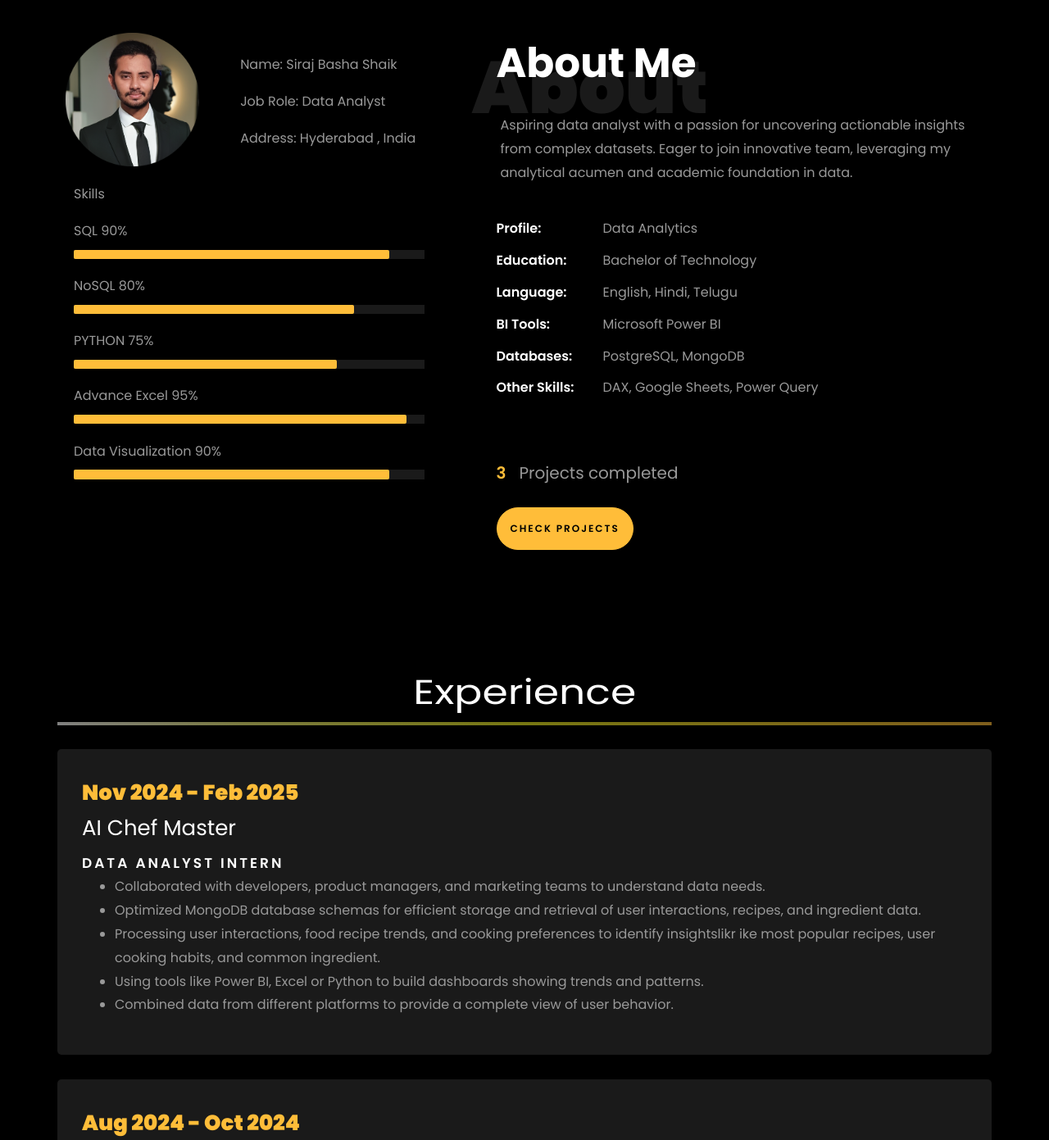
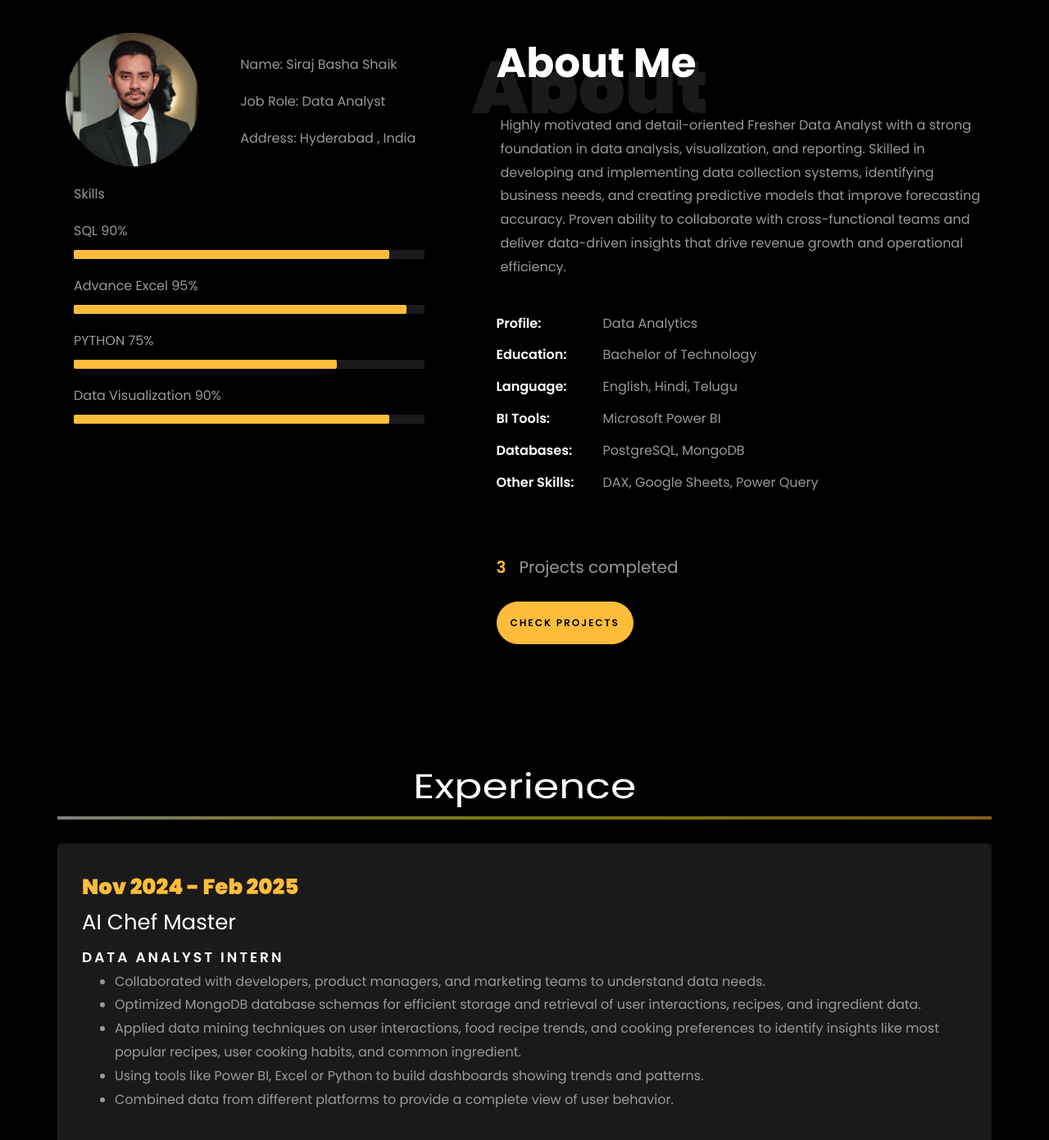
Before and after one commit to S1rajba5ha/sirajshaik_portfolio, a plain HTML site: page index.html in a window 1280 px wide. Shown: the part 520-1911 px from the top of the page at 82% size. Drawn offline with Linux system fonts and the light colour scheme; files whose address does not match are found by name.

Commit message:
Update index.html

```diff
--- a/index.html
+++ b/index.html
@@ -233,9 +233,9 @@
 											aria-valuemax="100"></div>
 									</div>
 
-                                                                        <span>NoSQL</span> <span class="pull-right">80%</span>
+									<span>Advance Excel</span> <span class="pull-right">95%</span>
 									<div class="progress">
-										<div class="progress-bar" role="progressbar" style="width: 80%;" aria-valuenow="95" aria-valuemin="0"
+										<div class="progress-bar" role="progressbar" style="width: 95%" aria-valuenow="85" aria-valuemin="0"
 											aria-valuemax="100"></div>
 									</div>
 
@@ -245,11 +245,6 @@
 											aria-valuemax="100"></div>
 									</div>
 
-									<span>Advance Excel</span> <span class="pull-right">95%</span>
-									<div class="progress">
-										<div class="progress-bar" role="progressbar" style="width: 95%" aria-valuenow="85" aria-valuemin="0"
-											aria-valuemax="100"></div>
-									</div>
 
 									<span>Data Visualization</span> <span class="pull-right">90%</span>
 									<div class="progress">
@@ -273,8 +268,10 @@
 
 								<h1 class="big">About</h1>
 								<h2 class="mb-4">About Me</h2>
-								<p style="padding-left: 5px; padding-right: 5px;">Aspiring data analyst with a passion for uncovering actionable insights from complex datasets. Eager to join innovative team, leveraging
-									my analytical acumen and academic foundation in data.</p>
+								<p style="padding-left: 5px; padding-right: 5px;">Highly motivated and detail-oriented Fresher Data Analyst with a strong foundation in data analysis, visualization, and reporting.
+									Skilled in developing and implementing data collection systems, identifying business needs, and creating predictive models that improve forecasting accuracy.
+									Proven ability to collaborate with cross-functional teams and deliver data-driven insights that drive revenue growth and operational efficiency.
+								</p>
 
 								<!-- <p>Aspiring data analyst with a passion for uncovering actionable insights from complex datasets. Eager to join innovative team, leveraging
 									my analytical acumen and academic foundation in data.</p> -->
@@ -339,7 +336,7 @@
 					<ul>
 						<li> Collaborated with developers, product managers, and marketing teams to understand data needs.</li>
 						<li> Optimized MongoDB database schemas for efficient storage and retrieval of user interactions, recipes, and ingredient data. </li>
-						<li> Processing user interactions, food recipe trends, and cooking preferences to identify insightslikr ike most popular recipes, user cooking habits, and common ingredient. </li>
+						<li> Applied data mining techniques on user interactions, food recipe trends, and cooking preferences to identify insights like most popular recipes, user cooking habits, and common ingredient. </li>
 						<li> Using tools like Power BI, Excel or Python to build dashboards showing trends and patterns. </li>
 						<li> Combined data from different platforms to provide a complete view of user behavior. </li>
 					</ul>
```
